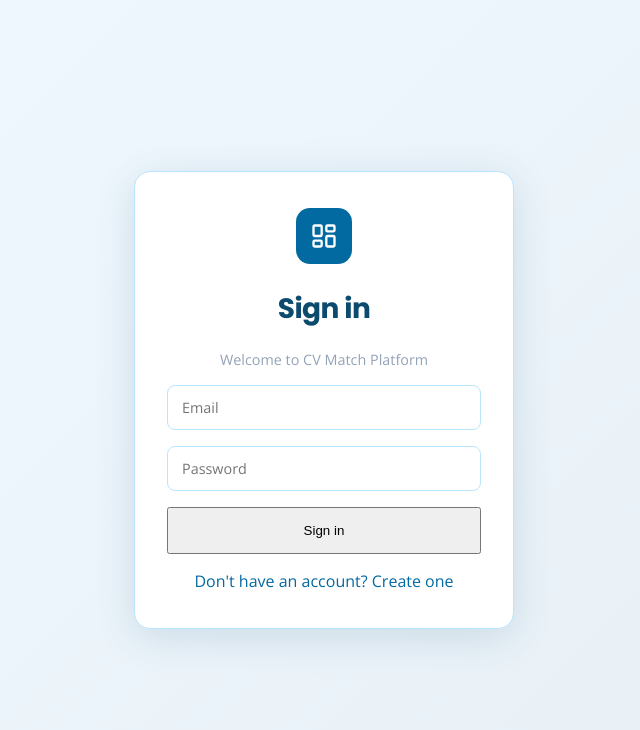
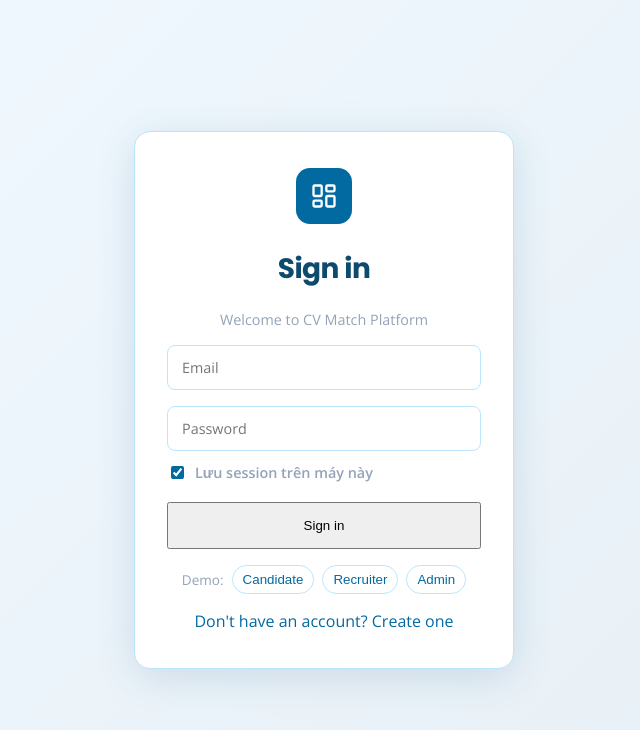
Before and after one commit to thaikhang113/cv_jd_mapping, a React (Vite) app in the folder frontend/: page /login in a window 1280 px wide. Shown: the top 730 px of the page, without its empty margins (316-956 px from the left). Built offline with nearby package versions, Linux system fonts and the light colour scheme; no server answers.

Commit message:
Fix login session persistence UX

```diff
--- a/frontend/src/api/axiosClient.js
+++ b/frontend/src/api/axiosClient.js
@@ -1,13 +1,24 @@
 import axios from 'axios'
+
+export function getStoredToken() {
+  return localStorage.getItem('token') || sessionStorage.getItem('token')
+}
+
+export function clearStoredAuth() {
+  localStorage.removeItem('token')
+  localStorage.removeItem('user')
+  sessionStorage.removeItem('token')
+  sessionStorage.removeItem('user')
+}
 
 const api = axios.create({ baseURL: import.meta.env.VITE_API_BASE_URL || 'http://localhost:8000' })
 api.interceptors.request.use((config) => {
-  const token = localStorage.getItem('token')
+  const token = getStoredToken()
   if (token) config.headers.Authorization = `Bearer ${token}`
   return config
 })
 api.interceptors.response.use((r) => r, (e) => {
-  if (e.response?.status === 401) { localStorage.removeItem('token'); localStorage.removeItem('user'); window.location.href = '/login' }
+  if (e.response?.status === 401) { clearStoredAuth(); if (window.location.pathname !== '/login') window.location.href = '/login' }
   return Promise.reject(e)
 })
 export default api
--- a/frontend/src/context/AuthContext.jsx
+++ b/frontend/src/context/AuthContext.jsx
@@ -1,15 +1,18 @@
 import { createContext, useContext, useEffect, useState } from 'react'
-import api from '../api/axiosClient'
+import api, { clearStoredAuth, getStoredToken } from '../api/axiosClient'
 
 const AuthContext = createContext(null)
+const readUser = () => JSON.parse(localStorage.getItem('user') || sessionStorage.getItem('user') || 'null')
+const authStore = (remember) => remember ? localStorage : sessionStorage
+
 export function AuthProvider({ children }) {
-  const [user, setUser] = useState(() => JSON.parse(localStorage.getItem('user') || 'null'))
+  const [user, setUser] = useState(readUser)
   const [loading, setLoading] = useState(false)
-  const save = (data) => { localStorage.setItem('token', data.access_token); localStorage.setItem('user', JSON.stringify(data.user)); setUser(data.user) }
-  const login = async (email, password) => save((await api.post('/api/auth/login', { email, password })).data)
-  const register = async (payload) => save((await api.post('/api/auth/register', payload)).data)
-  const logout = () => { localStorage.clear(); setUser(null) }
-  useEffect(() => { if (localStorage.getItem('token')) api.get('/api/auth/me').then(r => { setUser(r.data); localStorage.setItem('user', JSON.stringify(r.data)) }).catch(logout).finally(() => setLoading(false)) }, [])
+  const save = (data, remember = true) => { clearStoredAuth(); const store = authStore(remember); store.setItem('token', data.access_token); store.setItem('user', JSON.stringify(data.user)); setUser(data.user) }
+  const login = async (email, password, remember = true) => save((await api.post('/api/auth/login', { email: email.trim().toLowerCase(), password })).data, remember)
+  const register = async (payload, remember = true) => save((await api.post('/api/auth/register', { ...payload, email: payload.email.trim().toLowerCase() })).data, remember)
+  const logout = () => { clearStoredAuth(); setUser(null) }
+  useEffect(() => { if (getStoredToken()) api.get('/api/auth/me').then(r => { const remember = Boolean(localStorage.getItem('token')); authStore(remember).setItem('user', JSON.stringify(r.data)); setUser(r.data) }).catch(logout).finally(() => setLoading(false)) }, [])
   return <AuthContext.Provider value={{ user, loading, login, register, logout }}>{children}</AuthContext.Provider>
 }
 export const useAuth = () => useContext(AuthContext)
--- a/frontend/src/pages/Login.jsx
+++ b/frontend/src/pages/Login.jsx
@@ -6,8 +6,9 @@ import { LayoutDashboard } from 'lucide-react'
 
 export default function Login() {
   const { login, user } = useAuth(); const nav = useNavigate(); const toast = useToast()
-  const [form,setForm]=useState({email:'',password:''}); const [err,setErr]=useState(''); const [loading,setLoading]=useState(false)
+  const [form,setForm]=useState({email:'',password:''}); const [remember,setRemember]=useState(true); const [err,setErr]=useState(''); const [loading,setLoading]=useState(false)
   useEffect(()=>{if(user) nav('/'+user.role)},[user,nav])
-  async function submit(e){e.preventDefault();setErr('');setLoading(true);try{await login(form.email,form.password);const u=JSON.parse(localStorage.getItem('user'));toast('Welcome back!','success');nav('/'+u.role)}catch(e){const m=e.response?.data?.detail||'Invalid credentials';setErr(m);toast(m,'error')}finally{setLoading(false)}}
-  return <div className="auth"><form onSubmit={submit} className="auth-card"><div className="auth-logo"><LayoutDashboard size={28}/></div><h1>Sign in</h1><p style={{margin:0,fontSize:'0.9rem',color:'var(--text-muted)'}}>Welcome to CV Match Platform</p><input placeholder="Email" value={form.email} onChange={e=>setForm({...form,email:e.target.value})}/><input placeholder="Password" type="password" value={form.password} onChange={e=>setForm({...form,password:e.target.value})}/>{err&&<p className="err">{err}</p>}<button disabled={loading} style={{justifyContent:'center',padding:14}}>{loading?'Signing in...':'Sign in'}</button><Link to="/register">Don&apos;t have an account? Create one</Link></form></div>
+  const fillDemo = (role) => setForm(role === 'candidate' ? { email: 'candidate@example.com', password: 'Candidate123!' } : role === 'recruiter' ? { email: 'recruiter@example.com', password: 'Recruiter123!' } : { email: 'admin@example.com', password: 'Admin123!' })
+  async function submit(e){e.preventDefault();setErr('');setLoading(true);try{await login(form.email,form.password,remember);const u=JSON.parse(localStorage.getItem('user') || sessionStorage.getItem('user'));toast('Welcome back!','success');nav('/'+u.role)}catch(e){const m=e.response?.data?.detail==='Invalid email or password'?'Sai email hoặc mật khẩu. Tài khoản mẫu dùng Candidate123! / Recruiter123! / Admin123!':(e.response?.data?.detail||'Invalid credentials');setErr(m);toast(m,'error')}finally{setLoading(false)}}
+  return <div className="auth"><form onSubmit={submit} className="auth-card"><div className="auth-logo"><LayoutDashboard size={28}/></div><h1>Sign in</h1><p style={{margin:0,fontSize:'0.9rem',color:'var(--text-muted)'}}>Welcome to CV Match Platform</p><input placeholder="Email" value={form.email} onChange={e=>setForm({...form,email:e.target.value})}/><input placeholder="Password" type="password" value={form.password} onChange={e=>setForm({...form,password:e.target.value})}/><label className="remember-row"><input type="checkbox" checked={remember} onChange={e=>setRemember(e.target.checked)}/> Lưu session trên máy này</label>{err&&<p className="err">{err}</p>}<button disabled={loading} style={{justifyContent:'center',padding:14}}>{loading?'Signing in...':'Sign in'}</button><div className="demo-logins"><span>Demo:</span><button type="button" onClick={()=>fillDemo('candidate')}>Candidate</button><button type="button" onClick={()=>fillDemo('recruiter')}>Recruiter</button><button type="button" onClick={()=>fillDemo('admin')}>Admin</button></div><Link to="/register">Don&apos;t have an account? Create one</Link></form></div>
 }
--- a/frontend/src/style.css
+++ b/frontend/src/style.css
@@ -282,3 +282,8 @@ a:hover { text-decoration: underline; }
   .topbar { padding: 0 12px; gap: 8px; }
   .topbar .user-info .name-text { display: none; }
 }
+.remember-row{display:flex;align-items:center;gap:8px;width:100%;font-size:.9rem;color:var(--text-muted);margin-top:-4px}
+.remember-row input{width:auto;accent-color:var(--primary)}
+.demo-logins{display:flex;align-items:center;justify-content:center;gap:8px;flex-wrap:wrap;font-size:.85rem;color:var(--text-muted)}
+.demo-logins button{border:1px solid var(--border);background:var(--surface);color:var(--primary);border-radius:999px;padding:6px 10px;cursor:pointer}
+.demo-logins button:hover{background:var(--primary-soft)}
```
